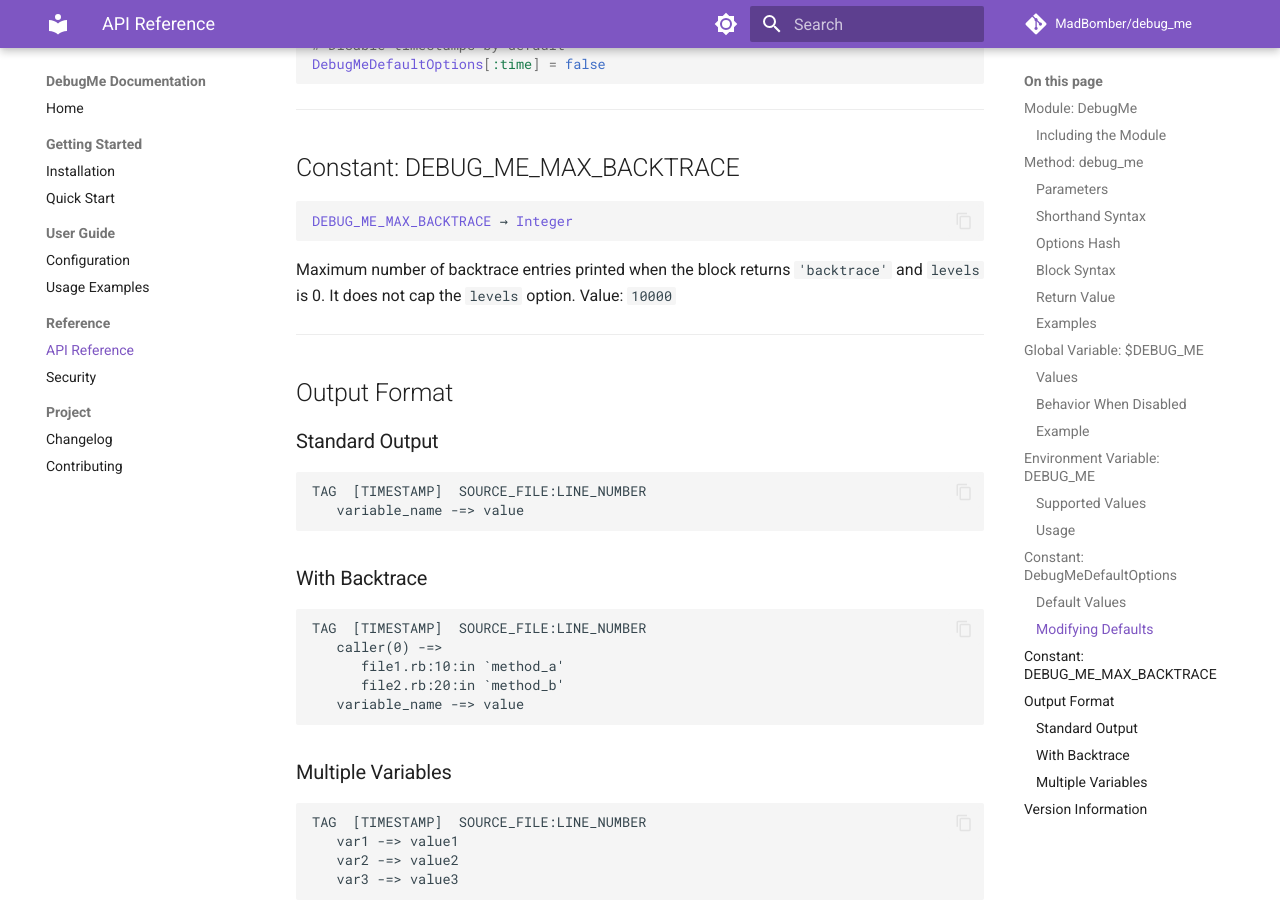
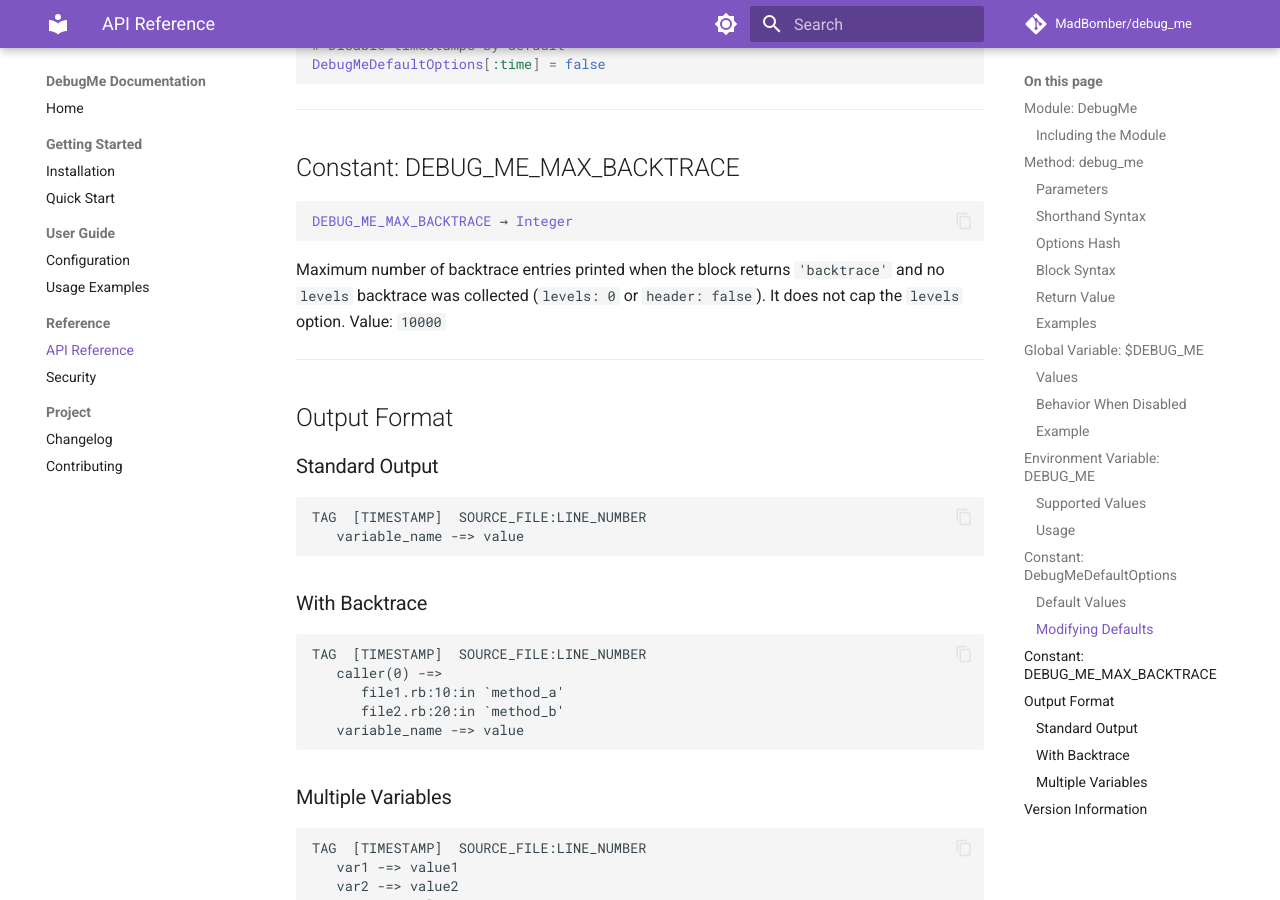
Before and after one commit to MadBomber/debug_me, an MkDocs documentation site: the page built from docs/api-reference.md, in a window 1280 px wide and 900 px high, scrolled down 5284 px. Built offline with MkDocs 1.6.1 and Material for MkDocs 9.7.7, drawn with Linux system fonts in a browser that asks for light colours; comment, search, counter and statistics services are not loaded.

Commit message:
docs: name both cases where the full backtrace prints

````diff
--- a/docs/api-reference.md
+++ b/docs/api-reference.md
@@ -218,7 +218,7 @@ DebugMeDefaultOptions[:time] = false
 DEBUG_ME_MAX_BACKTRACE → Integer
 ```
 
-Maximum number of backtrace entries printed when the block returns `'backtrace'` and `levels` is 0. It does not cap the `levels` option. Value: `10000`
+Maximum number of backtrace entries printed when the block returns `'backtrace'` and no `levels` backtrace was collected (`levels: 0` or `header: false`). It does not cap the `levels` option. Value: `10000`
 
 ---
 
````
Also changed, not shown: docs/configuration.md (+1 -1 lines).
